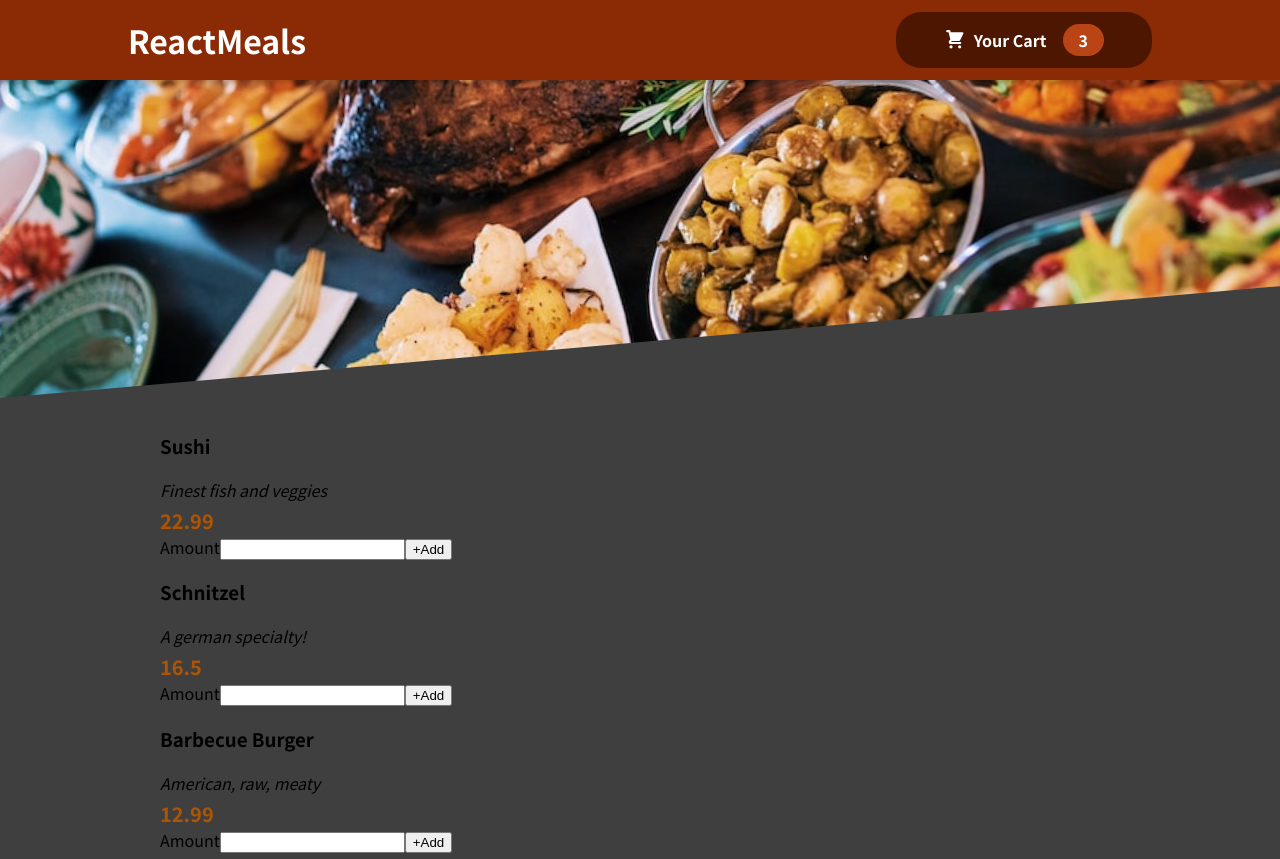
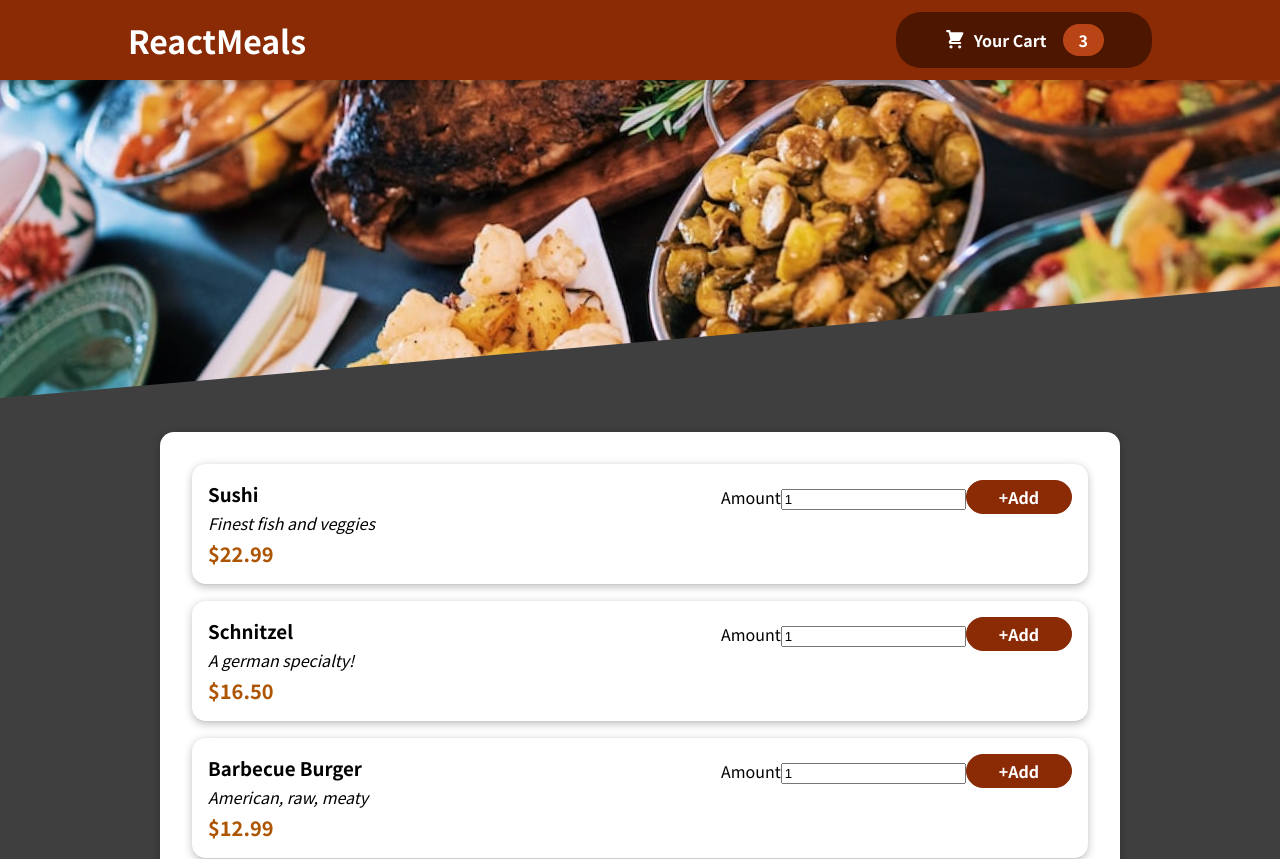
Before and after one commit to PierreLN/Food_Order, a React (Create React App) app: page / in a window 1280 px wide. Shown: the top 859 px of the page. Built offline with nearby package versions, Linux system fonts and the light colour scheme.

Commit message:
add items and forms

```diff
--- a/src/components/Meals/AvailableMeals.jsx
+++ b/src/components/Meals/AvailableMeals.jsx
@@ -1,6 +1,6 @@
 import styles from "./AvailableMeals.module.css";
 import Card from "../UI/Card";
-import MealItem from "./MealItem";
+import MealItem from "./MealItem/MealItem";
 
 const DUMMY_MEALS = [
   {
@@ -40,7 +40,9 @@ const AvailableMeals = () => {
   ));
   return (
     <section className={styles.meals}>
-      <ul>{mealsList}</ul>
+      <Card>
+        <ul>{mealsList}</ul>
+      </Card>
     </section>
   );
 };
--- a/src/components/Meals/MealItem.jsx
+++ /dev/null
@@ -1,20 +0,0 @@
-import styles from './MealItem.module.css'
-import Card from '../UI/Card';
-
-const MealItem = (props) => {
-
-    return (<li>
-        <Card className={styles.meal}>
-            <h3>{props.name}</h3>
-            <div className={styles.description}>{props.description}</div>
-            <div className={styles.price}>{props.price}</div>
-            <div>
-                Amount
-                <input></input>
-                <button>+Add</button>
-            </div>
-        </Card>
-    </li>)
-}
-
-export default MealItem;
--- /dev/null
+++ b/src/components/Meals/MealItem/MealItem.jsx
@@ -0,0 +1,26 @@
+import styles from "./MealItem.module.css";
+import Card from "../../UI/Card";
+import MealItemForm from "./MealItemForm";
+
+const MealItem = (props) => {
+  const price = `$${props.price.toFixed(2)}`;
+
+  const amountAdded = (event) => {
+    console.log(event)
+  }
+
+  return (
+    <li>
+      <Card className={styles.meal}>
+        <div>
+          <h3>{props.name}</h3>
+          <div className={styles.description}>{props.description}</div>
+          <div className={styles.price}>{price}</div>
+        </div>
+        <MealItemForm amountAdded={amountAdded}></MealItemForm>
+      </Card>
+    </li>
+  );
+};
+
+export default MealItem;
--- /dev/null
+++ b/src/components/Meals/MealItem/MealItemForm.jsx
@@ -0,0 +1,27 @@
+import React, { useState } from "react";
+import styles from "./MealItemForm.module.css";
+
+const MealItemForm = (props) => {
+  const [amount, setAmount] = useState(1);
+
+  const enteredData = (event) => {
+    setAmount(event.target.value);
+    console.log(amount)
+  };
+
+  const submitHandler = (event) => {
+    event.preventDefault();
+    props.amountAdded(amount)
+    setAmount(1)
+  }
+
+  return (
+    <form className={styles.form} onSubmit={submitHandler}>
+      <label>Amount</label>
+      <input value={amount} onChange={enteredData}></input>
+      <button type='submit'>+Add</button>
+    </form>
+  );
+};
+
+export default MealItemForm;
--- /dev/null
+++ b/src/components/Meals/MealItem/MealItemForm.module.css
@@ -0,0 +1,20 @@
+.form {
+    text-align: right;
+  }
+
+  .form button {
+    font: inherit;
+    cursor: pointer;
+    background-color: #8a2b06;
+    border: 1px solid #8a2b06;
+    color: white;
+    padding: 0.25rem 2rem;
+    border-radius: 20px;
+    font-weight: bold;
+  }
+
+  .form button:hover,
+  .form button:active {
+    background-color: #641e03;
+    border-color: #641e03;
+  }
--- a/src/components/UI/Card.jsx
+++ b/src/components/UI/Card.jsx
@@ -4,7 +4,7 @@ import cx from "classnames";
 
 const Card = (props) => {
   const classes = cx(styles.card, props.className);
-  return <Fragment className={classes}>{props.children}</Fragment>;
+  return <div className={classes}>{props.children}</div>;
 };
 
 export default Card;
```
Also changed, not shown: src/components/Meals/MealItem/MealItem.module.css (renamed from src/components/Meals/MealItem.module.css).
